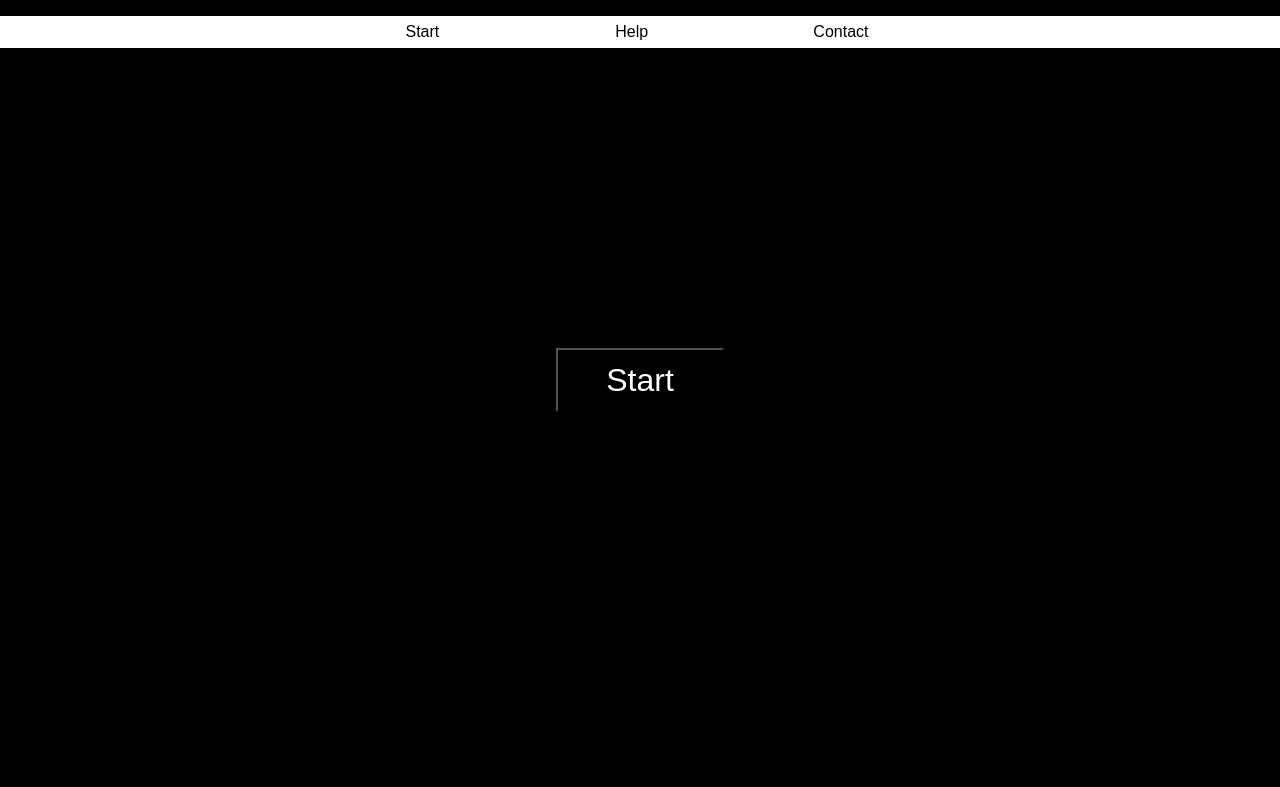
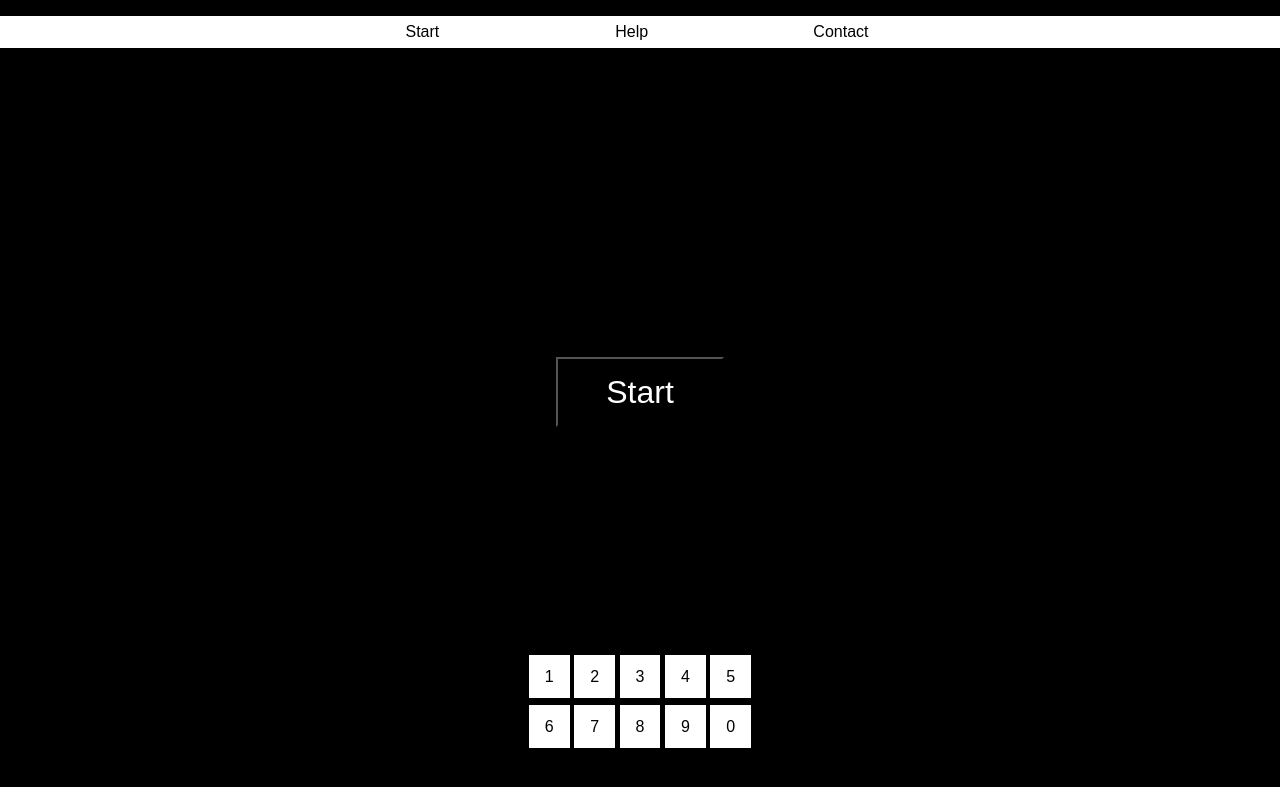
Before and after one commit to strenkel/lunarlander, a PHP site: page / in a window 1280 px wide. Shown: the top 787 px of the page. Run offline with PHP 8.4, Linux system fonts and the light colour scheme.

Commit message:
add keyboard (wip)

```diff
--- a/css/main.css
+++ b/css/main.css
@@ -36,9 +36,28 @@ body {
   line-height: 2em;
 }
 
+.keyboard {
+  position: absolute;
+  bottom: 2em;
+  width: 100%;
+}
+
+.keyboard div {
+ text-align: center;
+ margin-top: 2em;
+ margin-bottom: 2em;
+}
+
+.keyboard span {
+  /*border: 1px solid white;*/
+  background-color: white;
+  color: black;
+  padding: 0.8em 1em;
+}
+
 .content {
   display: table;
-  height: 95%;
+  height: 98%;
   margin: 0 auto;
 }
 
@@ -59,7 +78,7 @@ body {
 }
 
 #start {
-  height: 2em;
+  line-height: 2em;
   padding-left: 1.5em;
   padding-right: 1.5em;
   font-size: 1em;
--- a/index.php
+++ b/index.php
@@ -20,6 +20,23 @@
       <input id="fuel-input-template" class="input" type="text" pattern="[0-9]*"/>
     </div>
 
+    <div class="keyboard">
+      <div>
+        <span>1</span>
+        <span>2</span>
+        <span>3</span>
+        <span>4</span>
+        <span>5</span>
+      </div>
+      <div>
+        <span>6</span>
+        <span>7</span>
+        <span>8</span>
+        <span>9</span>
+        <span>0</span>
+      </div>
+    </div>
+
   </body>
 
   <script src="js/LanderMath.js" type="text/javascript"></script>
```
Also changed, not shown: php/menu.php (indentation only).
